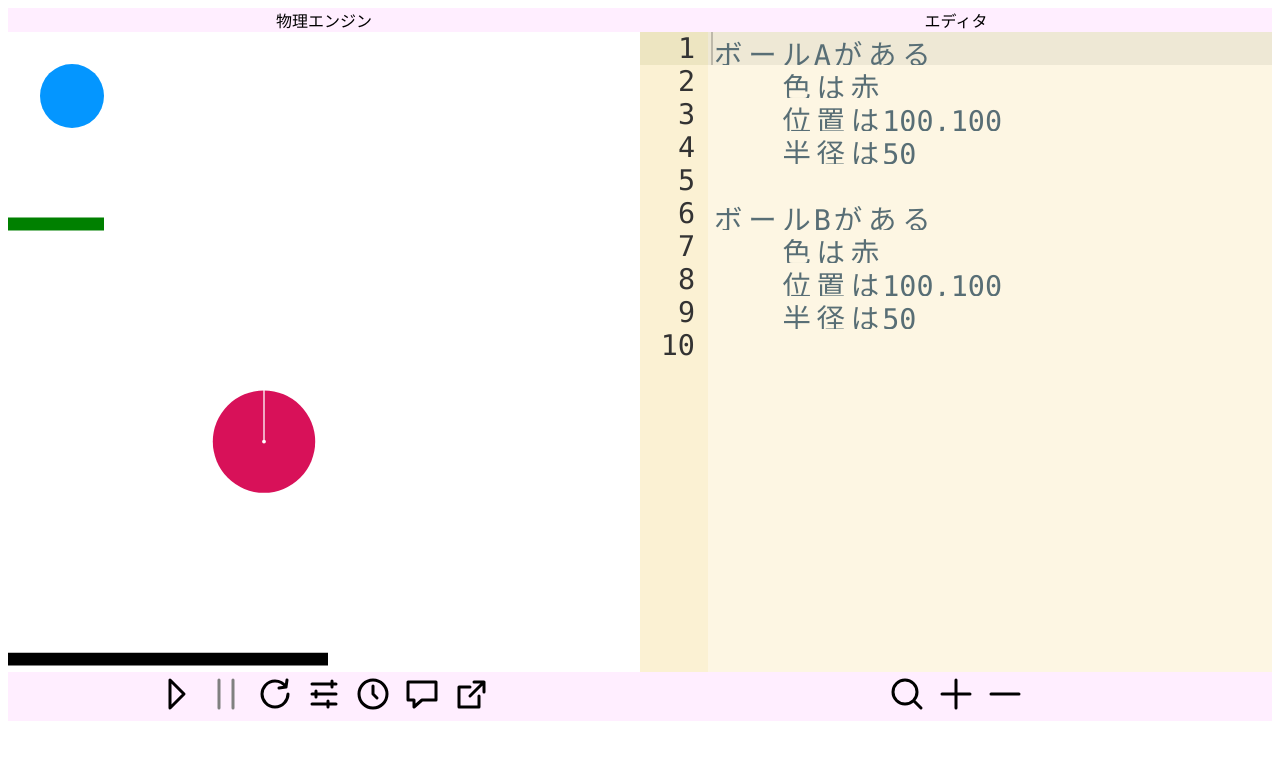
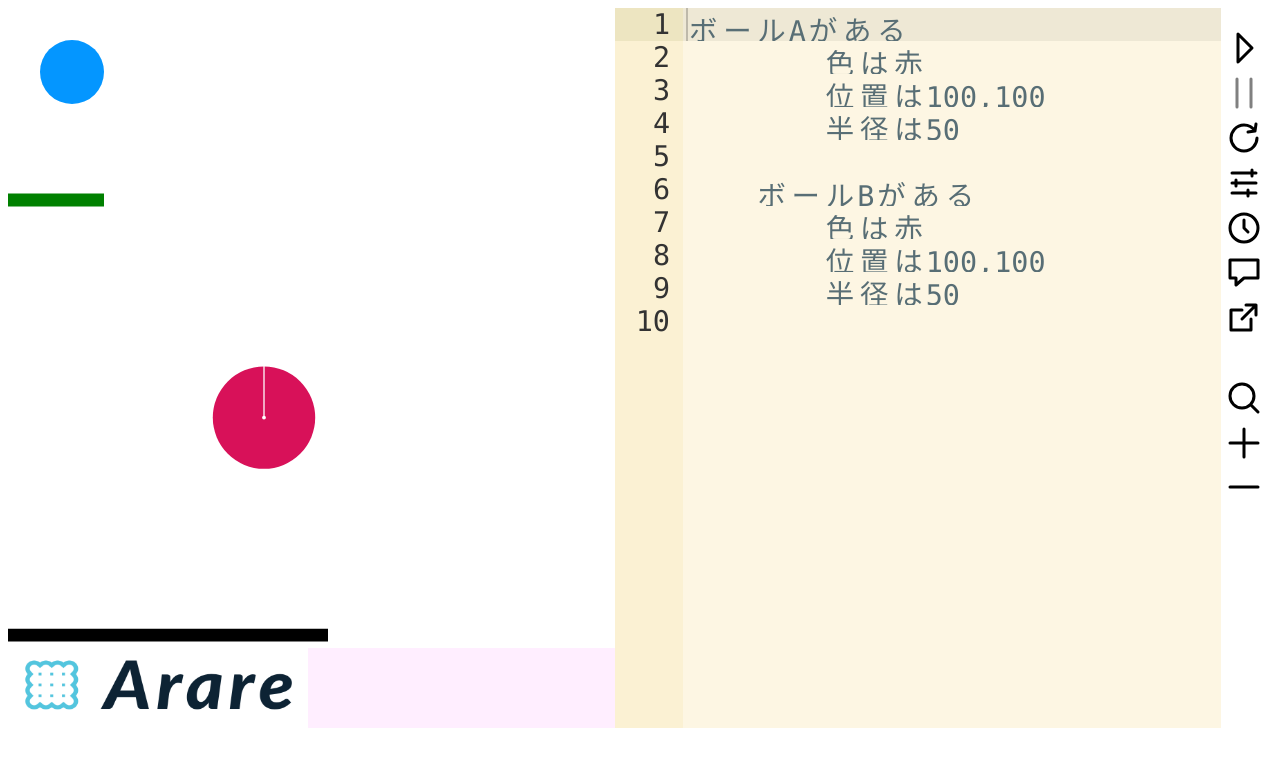
Before and after one commit to KuramitsuLab/arare, a Flask app: page / in a window 1280 px wide. Shown: the top 767 px of the page. Run offline with Flask 2, Linux system fonts and the light colour scheme; some libraries are stand-ins or nearby versions.

Commit message:
changeUI

```diff
--- a/arare/front/static/index.css
+++ b/arare/front/static/index.css
@@ -27,14 +27,25 @@ html {
 
 .flex-list {
   display: flex;
-  flex-wrap: wrap;
+  flex-wrap: nowrap;
 }
 
 .flex-item {
-  flex: 0 0 50%;
-  max-width: 50%; /* IE11バグ対応 */
+  flex: 0 0 48%;
+  max-width: 48%; /* IE11バグ対応 */
   background-color: #FFEEFF;
   text-align: center;
+}
+
+.flex-sub{
+  flex: 0 0 4%;
+  max-width: 4%;
+  background-color: white;
+}
+
+.flex-button{
+  display: flex;
+  flex-direction: column;
 }
 
 #canvas{
@@ -47,12 +58,13 @@ html {
 #editor{
     position: center;
     width: 100%;
-    height: calc(100vw/2);
+    height: 100%;
     font-size: calc(100vw / 45);
     text-align: left;
     /*background-color: #FFCCFF;*/
     margin: 0 auto;
 }
+
 
 @media (max-width: 800px) {
   .flex-item {
@@ -71,11 +83,12 @@ html {
       position: center;
       width: 95%;
       height: 300px;
-      /*background-color: #FFCCFF;*/
+      background-color: #FFCCFF;
       font-size: calc(100vw / 45);
       text-align: left;
       margin: 0 auto;
   }
+
 }
 
 #canvas:-webkit-full-screen{
@@ -123,7 +136,6 @@ svg {
 
 
 
-
 .ghost-button{
     background: #333;
     color: white;
--- a/arare/front/static/index.html
+++ b/arare/front/static/index.html
@@ -1,19 +1,40 @@
 <!DOCTYPE html>
 <html>
 <head>
-<title> Arare playground </title>
+  <title> ARARE playground </title>
   <meta name="viewport" content="width=device-width,initial-scale=1">
   <link rel="stylesheet" type="text/css" href="index.css">
-
 </head>
 
 <body>
 
 <div class="flex-list">
   <div class="flex-item">
-物理エンジン
+    <div class="flex-button">
         <div id="canvas"></div>
-<div class="i-middle">
+        <img src="image/arare.png" alt="ArareLogo" width="300" height="80">
+    </div>
+
+  </div>
+
+  <div class="flex-item">
+    <div id="editor">ボールAがある
+        色は赤
+        位置は100,100
+        半径は50
+
+    ボールBがある
+        色は赤
+        位置は100,100
+        半径は50
+    </div>
+    <!-- https://cdn.rawgit.com/danklammer/bytesize-icons/master/examples/bytesize-inline.html -->
+
+  </div>
+
+  <div class="flex-sub">
+    <div class="flex-button">
+      <br>
       <svg id="play" class="i-play" viewBox="0 0 32 32" width="32" height="32" fill="none" stroke="currentcolor" stroke-linecap="round" stroke-linejoin="round" stroke-width="3">
         <path d="M10 2 L10 30 24 16 Z" />
       </svg>
@@ -42,25 +63,8 @@
       <svg id="extend" class="i-external" viewBox="0 0 32 32" width="32" height="32" fill="none" stroke="currentcolor" stroke-linecap="round" stroke-linejoin="round" stroke-width="3">
         <path d="M14 9 L3 9 3 29 23 29 23 18 M18 4 L28 4 28 14 M28 4 L14 18" />
       </svg>
-
-</div>
-
-</div>
-
-<div class="flex-item">
-エディタ
-<div id="editor">ボールAがある
-    色は赤
-    位置は100,100
-    半径は50
-
-ボールBがある
-    色は赤
-    位置は100,100
-    半径は50
-</div>
-<!-- https://cdn.rawgit.com/danklammer/bytesize-icons/master/examples/bytesize-inline.html -->
-<div class="i-middle">
+      <br>
+      <br>
       <svg id="search" class="i-search" viewBox="0 0 32 32" width="32" height="32" fill="none" stroke="currentcolor" stroke-linecap="round" stroke-linejoin="round" stroke-width="3">
         <circle cx="14" cy="14" r="12" />
         <path d="M23 23 L30 30"  />
@@ -76,6 +80,7 @@
 
     </div>
   </div>
+</div>
 
 <script src="js/main.js"></script>
 </body>
```
Lines whose indentation alone changed are shown as unchanged.
